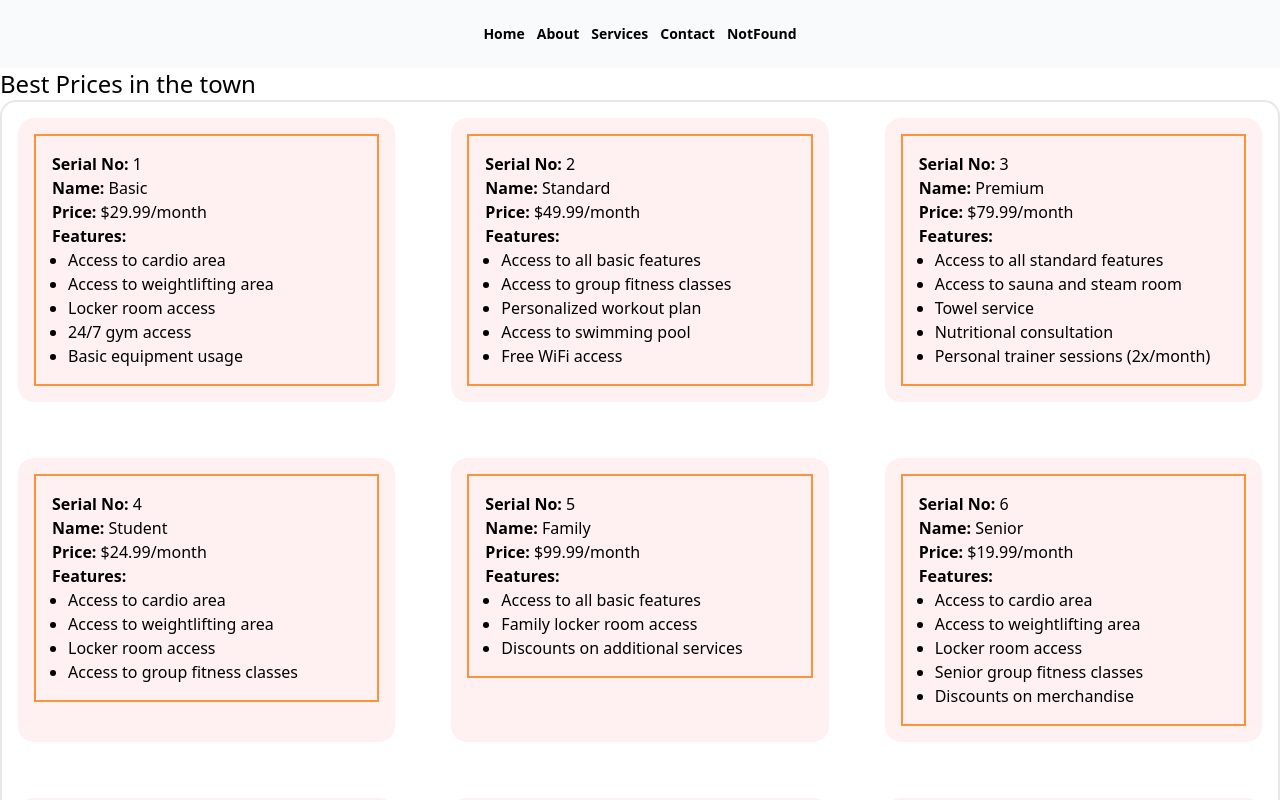
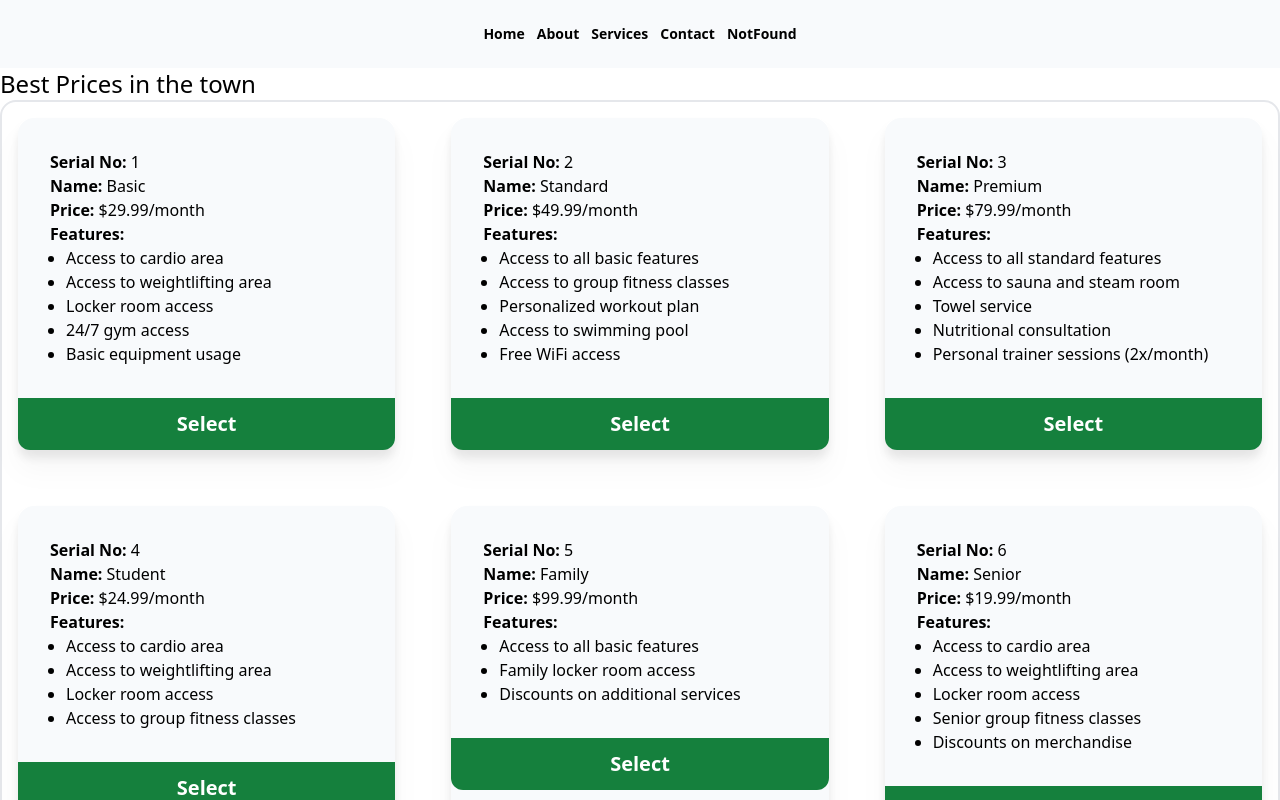
Before and after one commit to moudud-hoq/react-router, a React (Vite) app: page / in a window 1280 px wide. Shown: the top 800 px of the page. Built offline with nearby package versions, Linux system fonts and the light colour scheme.

Commit message:
Set a button

```diff
--- a/src/Components/PriceOption/PriceOption.jsx
+++ b/src/Components/PriceOption/PriceOption.jsx
@@ -4,8 +4,9 @@ import Feature from "../Feature/Feature";
 const PriceOption = ({ option }) => {
   const { name, id, price, features } = option;
   return (
-    <div className="bg-rose-50 rounded-2xl m-4">
-      <div className=" border-2 border-orange-400 p-4 m-4">
+    <div className="bg-slate-50 rounded-2xl m-4 drop-shadow-xl">
+      <div className=" p-4 m-4">
+        <div>
           <h1>
             <b>Serial No:</b> {id}
           </h1>
@@ -17,8 +18,11 @@ const PriceOption = ({ option }) => {
             <b>Price: </b>
             {price}
           </h1>
+        </div>
 
         {/* ====================== */}
+        <div>
+          {" "}
           <h2>
             <b>Features:</b>
           </h2>
@@ -31,6 +35,11 @@ const PriceOption = ({ option }) => {
           </ul>
         </div>
       </div>
+        <div className="flex justify-center bg-green-700 rounded-b-xl mt-4
+        ">
+            <button className=" font-bold text-xl p-3 text-white">Select</button>
+        </div>
+    </div>
   );
 };
 
```
Lines whose indentation alone changed are shown as unchanged.
